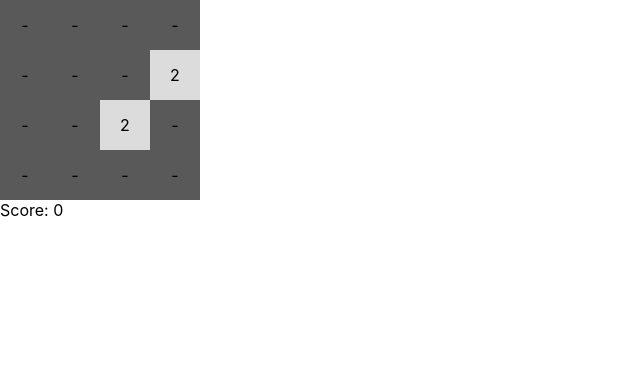
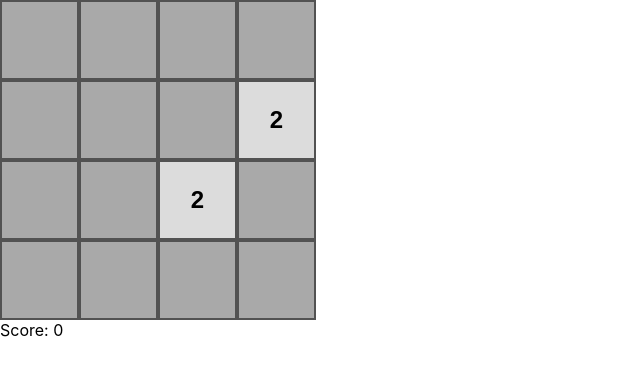
Before and after one commit to miles-w-3/2048, a React (Create React App) app: page / in a window 1280 px wide. Shown: the top 376 px of the page, without its empty margins (0-640 px from the left). Built offline with nearby package versions, Linux system fonts and the light colour scheme.

Commit message:
updated tile visuals and favicon

```diff
--- a/src/App.css
+++ b/src/App.css
@@ -4,27 +4,34 @@
 
 /* descriptions for a single tile */
 .square {
-    display: inline-block;
-  height: 50px;
-  width: 50px;
+    display: table-cell;
+    height: 75px;
+    width: 75px;
+    font: 24px "Arial";
+    font-weight: bold;
     background-color: #CFCBBB;
-  border-width: 2px;
     /*border-radius: 5px; for later once board looks better*/
-  border-color: #282c34;
-  line-height: 50px;
+    border: 2px solid #525252;
+    line-height: 75px;
     text-align: center;
+
 }
 
 /* descriptions for a row on the board*/
-.board-row::after {
-  height: 50px;
-  width: 200px;
-  display: table;
+.board-row {
+    display: table-row;
+    border: 0px solid #525252;
+    height: 80px;
+    width: 400px;
 }
 
-.game-board {
-  width: 200px;
-  height: 200px;
+.board-panel {
+
+}
+
+.current-score:horizontal {
+    width: 100px;
+    height: 50px;
 }
 
 .App-logo {
--- a/src/App.js
+++ b/src/App.js
@@ -3,20 +3,22 @@ import React from 'react';
 
 function Tile(props) {
     // return a square tile
+    // TODO: for some reason, a square with no text in it causes all of the other squares to shift, so make a square with text and same color
     return (
         <div className="square" style={{backgroundColor: props.color}}>
-            <span>{props.value === 0 ? "-" : props.value}</span>
+            {props.value === 0 ? "" : props.value}
         </div>
     )
 
 }
 
+// TODO: when three tiles of the same type are in a row, the wrong two are merged. Could be solved by recursively running executeShift to deal with the above case, then execue shift again to move this num
 class Board extends React.Component {
     // initialize tiles array within state
     constructor(props) {
         super(props);
         // set color map for tiles
-        this.colorMap = new Map([[0, "#595959"], [2, "#DCDCDC"], [4, "#FAFAD2"], [8, "#FFD700"],
+        this.colorMap = new Map([[0, "#a9a9a9"], [2, "#DCDCDC"], [4, "#FAFAD2"], [8, "#FFD700"],
             [16, "#FFA500"], [32, "#FF6347"], [64, "#FF0000"], [128, "#ffe866"], [256, "#ffe033"],
             [512, "#ffdd1a"], [1024, "#ffd700"], [2048, "#ffd700"]])
         this.state = {
@@ -64,8 +66,8 @@ class Board extends React.Component {
     render() {
         // draw row by row, allowing 1d array
         return (
-            <div>
-                <div>
+            <div className="board-panel">
+                <div className="board-grid">
                     <div className="board-row">
                         {this.renderTile(0)}{this.renderTile(1)}{this.renderTile(2)}{this.renderTile(3)}
                     </div>
@@ -79,11 +81,12 @@ class Board extends React.Component {
                         {this.renderTile(12)}{this.renderTile(13)}{this.renderTile(14)}{this.renderTile(15)}
                     </div>
                 </div>
-                <div>
+                <div className="current-score">
                     Score: {this.state.score}
                 </div>
             </div>
-        );
+        )
+            ;
     }
 
 
@@ -272,15 +275,10 @@ class Board extends React.Component {
 
 
 function Game() {
-    // TODO: Remove game board from here, catagorize it within Board's render instead
     return (
         <div className="game">
-            <div className="game-board">
+            <div className="main-board">
                 <Board/>
-            </div>
-            <div className="game-info">
-                <div>{/* status */}</div>
-                <ol>{/* TODO */}</ol>
             </div>
         </div>
     );
```
Also changed, not shown: 1 other file (tests, documents, lock files or other folders). Lines whose indentation alone changed are shown as unchanged.
